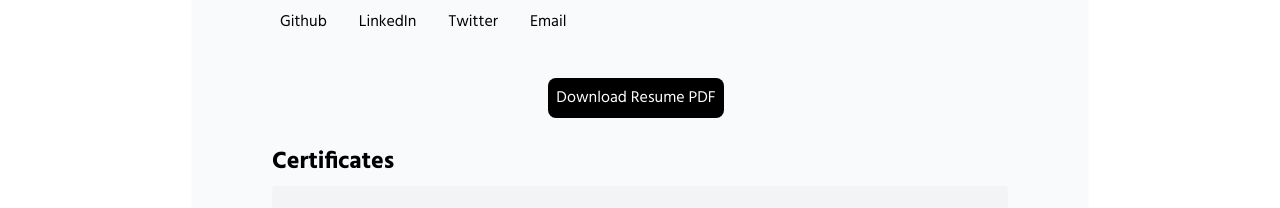
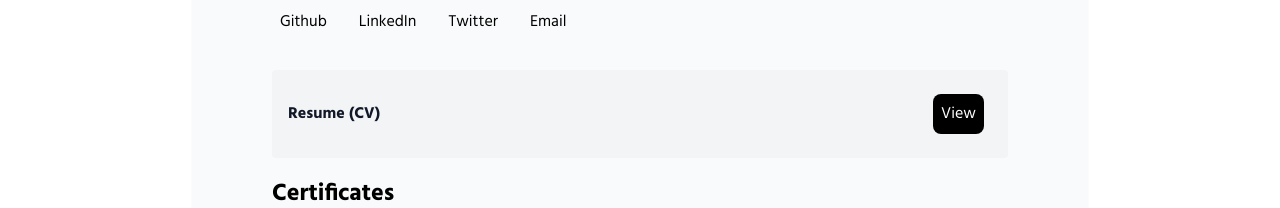
Before and after one commit to Aditya201514049/portfolio, a Next.js app: page /resume in a window 1280 px wide. Shown: the part 326-534 px from the top of the page. Built offline with nearby package versions, Linux system fonts and the light colour scheme.

Commit message:
resume view updated

```diff
--- a/pages/resume.js
+++ b/pages/resume.js
@@ -54,12 +54,14 @@ const Resume = () => {
               <div className="mt-2">
                 <Socials />
               </div>
-              {/* Download Resume PDF Button */}
-              <div className="mt-5 flex justify-center">
-                <Button type="primary">
-                  <a href="/Aditya_CV.pdf" download="Aditya_CV.pdf">
-                    Download Resume PDF
-                  </a>
+              {/* CV Section - theme sensitive block with View button */}
+              <div className={`mt-5 flex items-center justify-between p-4 rounded transition-colors duration-300 ${theme.theme === "dark" ? "bg-slate-700 text-white" : "bg-gray-100 text-gray-900"}`}>
+                <span className="font-semibold">Resume (CV)</span>
+                <Button
+                  type="primary"
+                  onClick={() => window.open('/Aditya_CV.pdf', '_blank', 'noopener,noreferrer')}
+                >
+                  View
                 </Button>
               </div>
               {/* Certificates Section */}
```
